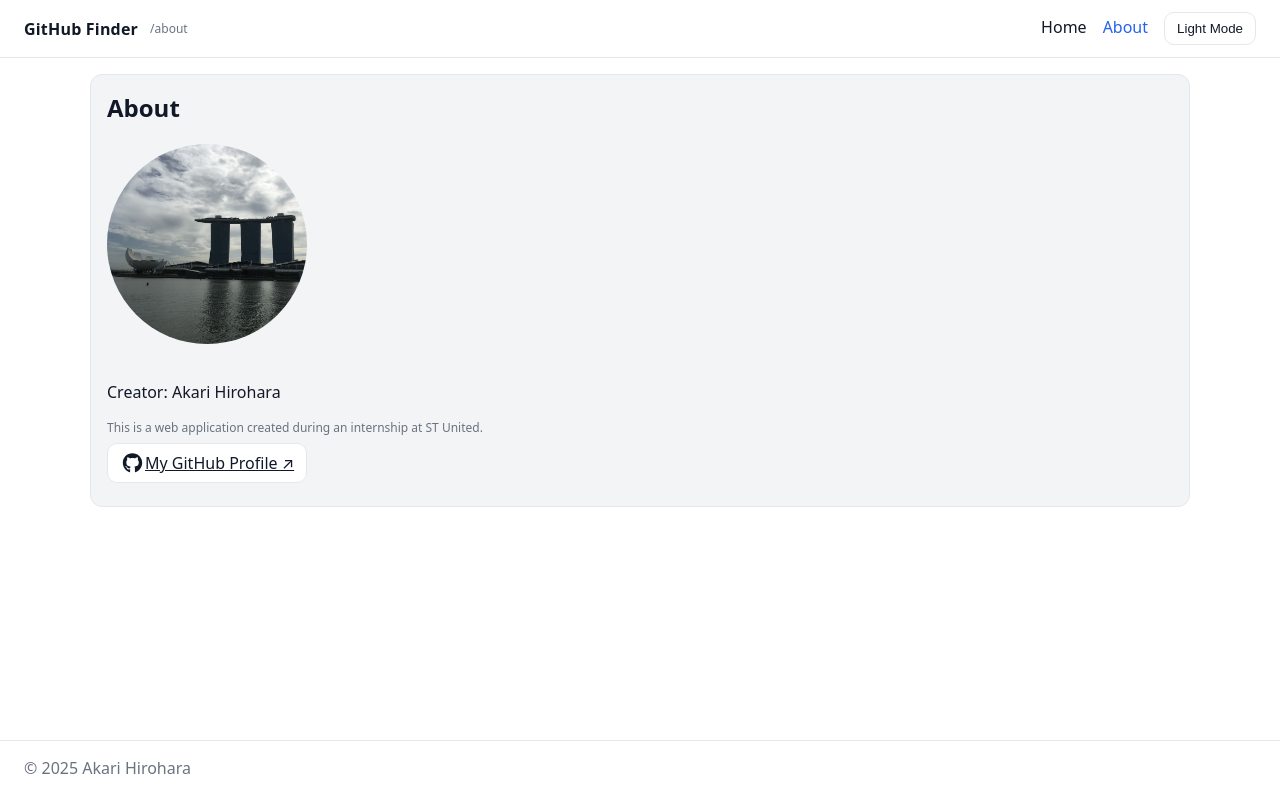
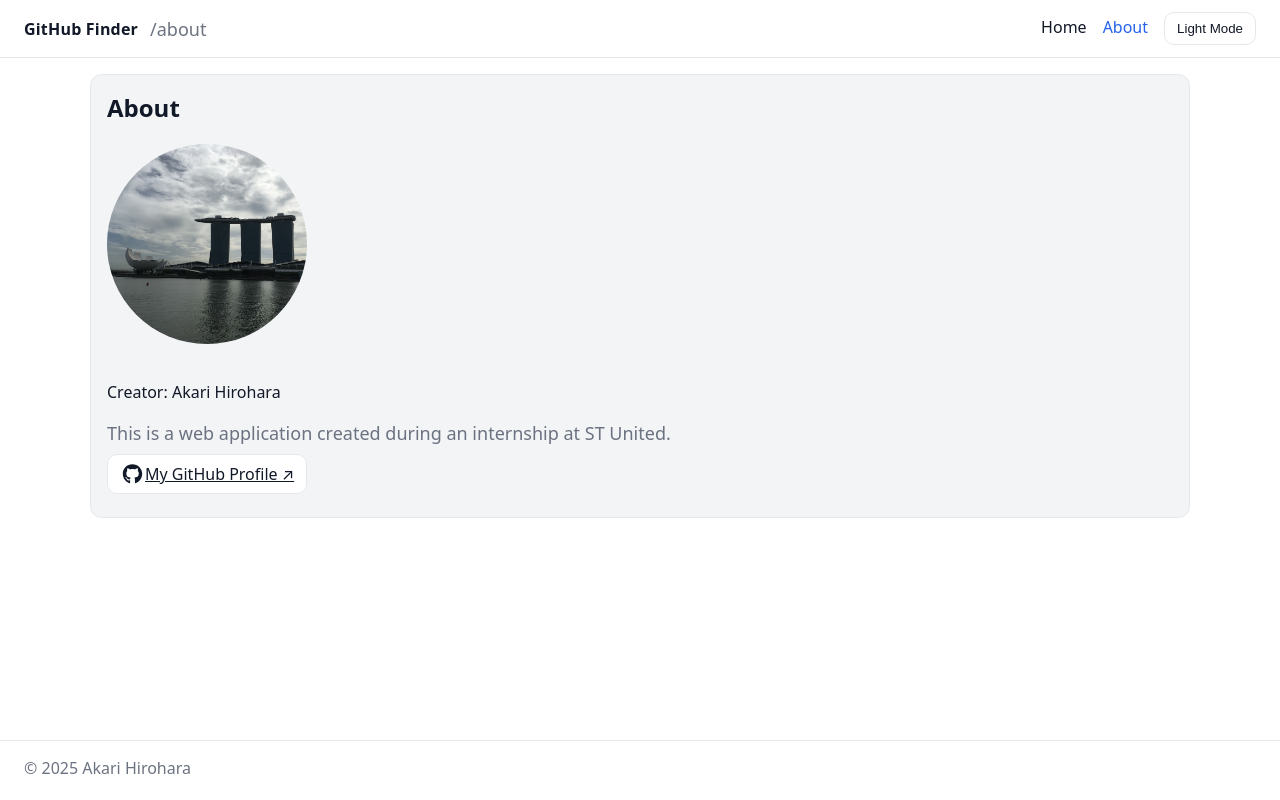
Before and after one commit to akarihirohara/Github_Finder, a React (Vite) app in the folder Package/: page /about in a window 1280 px wide. Built offline with nearby package versions, Linux system fonts and the light colour scheme; no server answers.

Commit message:
adjustment

```diff
--- a/Package/src/pages/Home.tsx
+++ b/Package/src/pages/Home.tsx
@@ -2,7 +2,7 @@
 // 役割: 検索UIの司令塔。入力/検索/結果/状態管理（useState 版）
 // Back To Search での保持は localStorage を利用
 // =============================================
-import { useRef, useState } from "react";
+import { useRef, useState, useEffect } from "react";
 import SearchForm from "../components/SearchForm";
 import UserCard, { type UserSummary } from "../components/UserCard";
 import { searchUsers } from "../lib/github";
@@ -73,6 +73,18 @@ export default function Home() {
         localStorage.removeItem(KEY);
     };
 
+    // 初回マウント時：前回の検索語があれば自動検索
+    useEffect(() => {
+        const saved = localStorage.getItem(KEY) ?? "";
+        if (saved) {
+            // state も揃えておく（UIと一致させる）
+            setSearchWord(saved);
+            setPage(1);
+            // state反映を待たずに、引数で確実に検索を走らせる
+            doSearch(saved, 1);
+        }
+    }, []);
+
     return (
         <div>
             {/* 検索フォーム。Home は状態のオーケストレーションに専念 */}
--- a/Package/src/styles/globals.css
+++ b/Package/src/styles/globals.css
@@ -74,7 +74,7 @@ body {
 .input { width: 100%; padding: 10px 12px; border-radius: 10px; border: 1px solid var(--border); background: var(--bg); color: var(--fg); }
 
 
-.badge { font-size: 12px; color: var(--muted); }
+.badge { font-size: 18px; color: var(--muted); }
 .avatar { width: 56px; height: 56px; border-radius: 12px; object-fit: cover; }
 
 
```
